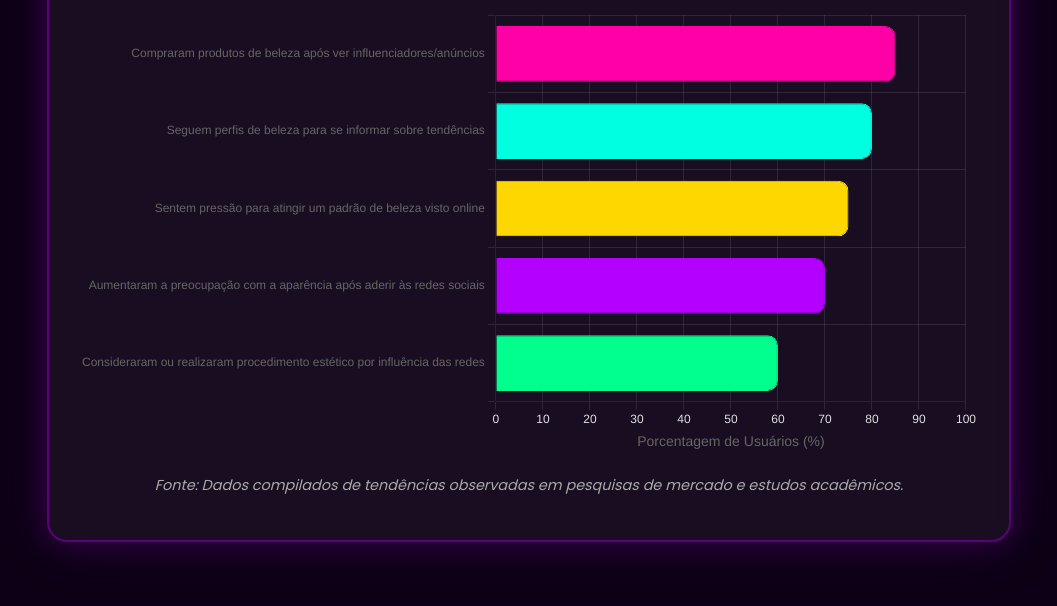
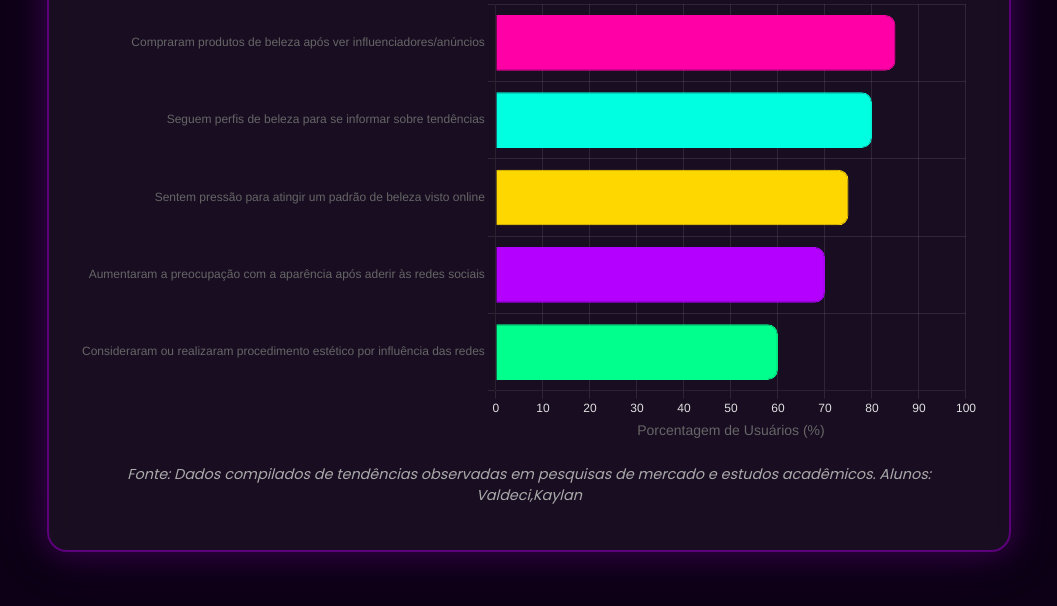
Before and after one commit to GitHub2459/Gr-fico, a plain HTML site: page index.html in a window 1280 px wide. Shown: the part 210-816 px from the top of the page, without its empty margins (111-1168 px from the left). Drawn offline with nearby package versions, Linux system fonts and the light colour scheme.

Commit message:
Update index.html

```diff
--- a/index.html
+++ b/index.html
@@ -52,6 +52,7 @@
 
         <p class="source-caption">
             Fonte: Dados compilados de tendências observadas em pesquisas de mercado e estudos acadêmicos.
+            Alunos: Valdeci,Kaylan
         </p>
     </div>
 
```
